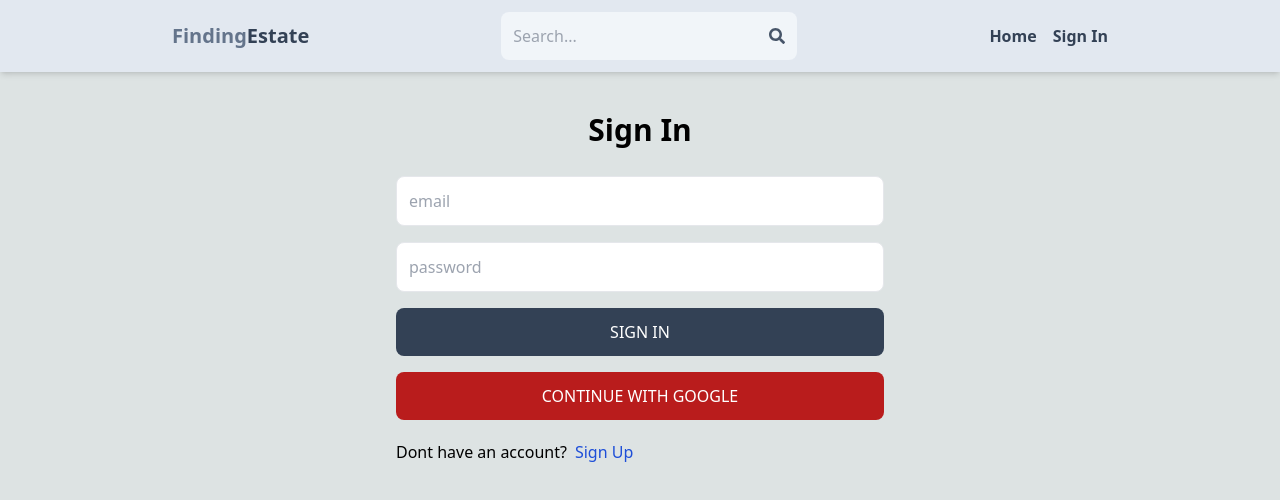
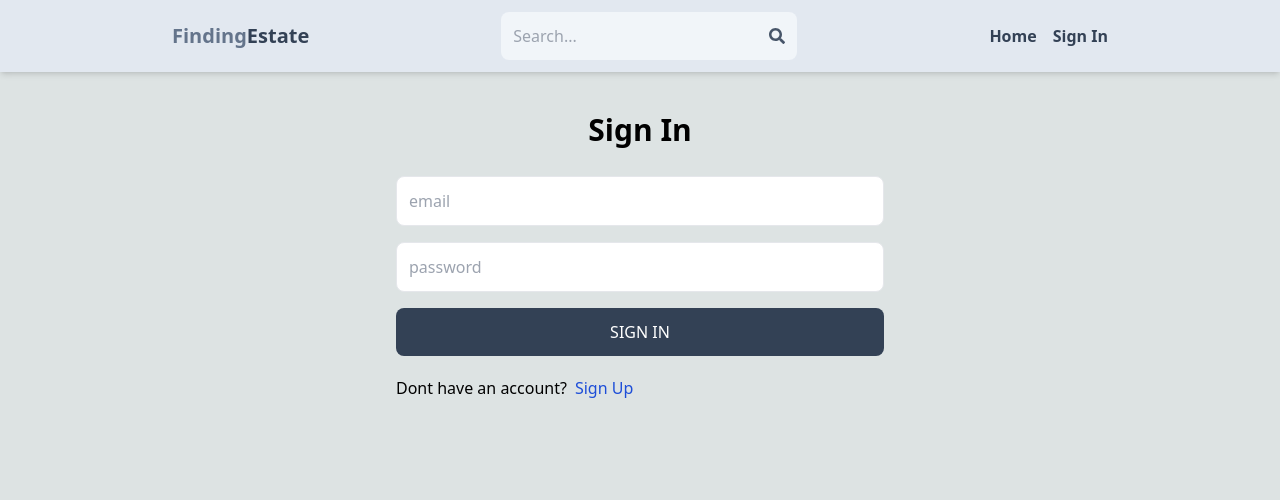
Before and after one commit to danurag1906/mern-estate, a React (Vite) app in the folder client/: page /sign-in in a window 1280 px wide. Shown: the top 500 px of the page. Built offline with nearby package versions, Linux system fonts and the light colour scheme; no server answers.

Commit message:
removed G Aouth

```diff
--- a/client/src/pages/SignIn.jsx
+++ b/client/src/pages/SignIn.jsx
@@ -77,7 +77,7 @@ export default function SignIn() {
         >
           {loading ? "Loading..." : "SIGN IN"}
         </button>
-        <OAuth />
+        {/* <OAuth /> */}
       </form>
       <div className="flex gap-2 mt-5">
         <p>Dont have an account?</p>
--- a/client/src/pages/SignUp.jsx
+++ b/client/src/pages/SignUp.jsx
@@ -81,7 +81,7 @@ export default function SignUp() {
         >
           {loading ? "Loading..." : "SIGN UP"}
         </button>
-        <OAuth />
+        {/* <OAuth /> */}
       </form>
       <div className="flex gap-2 mt-5">
         <p>Have an account?</p>
```
